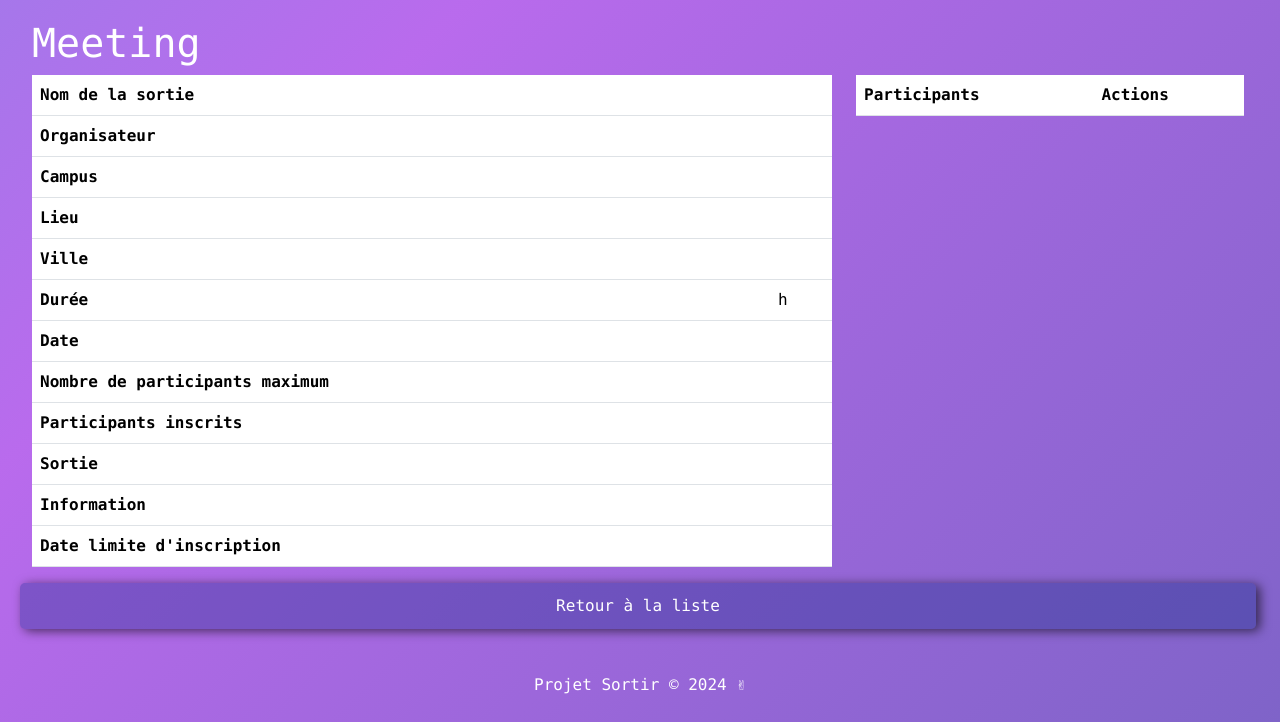
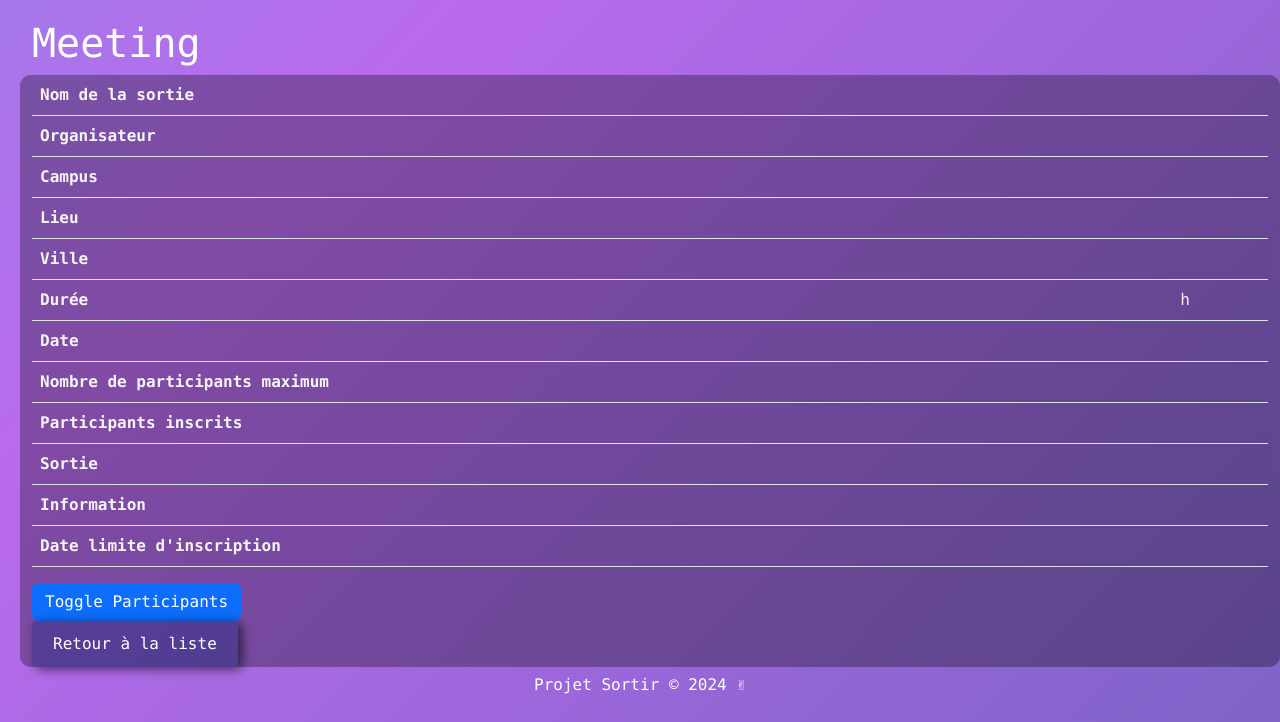
Before and after one commit to axelm-dev/projet_sortir, a Symfony app: template templates/meeting/show.html.twig in a window 1280 px wide. Shown: the part 131-853 px from the top of the page. Run offline with Twig, Linux system fonts and the light colour scheme; the template is opened without the code that fills it, so the values that code supplies are empty; some libraries are stand-ins or nearby versions.

Commit message:
checkpoint

```diff
--- /dev/null
+++ b/public/css/meeting/show.css
@@ -0,0 +1,30 @@
+.meeting-row{
+    /*position: fixed;*/
+    /*display: flex;*/
+    /*justify-content: center;*/
+    /*align-items: flex-start;*/
+    /*flex-direction: row-reverse;*/
+    /*align-content: flex-start;*/
+    border-radius: 11px !important;
+    background-color: rgba(0, 0, 0, 0.3);
+}
+
+
+
+.meeting-transparent{
+    background-color: transparent !important;
+
+}
+.meeting-row-value{
+    color: whitesmoke !important;
+
+}
+.meeting-row-title{
+    color: whitesmoke !important;
+
+}
+
+/*.meeting-tBody{*/
+/*    background-color: rgba(0, 0, 0, 0.3);*/
+/*    border-radius: 11px;*/
+/*}*/
--- a/templates/base.html.twig
+++ b/templates/base.html.twig
@@ -6,6 +6,7 @@
     <meta name="viewport" content="width=device-width, initial-scale=1.0">
     <link href="https://cdn.jsdelivr.net/npm/bootstrap@5.3.2/dist/css/bootstrap.min.css" rel="stylesheet" integrity="sha384-T3c6CoIi6uLrA9TneNEoa7RxnatzjcDSCmG1MXxSR1GAsXEV/Dwwykc2MPK8M2HN" crossorigin="anonymous">
     <link rel="stylesheet" href="{{ asset('css/style.css') }}">
+    <link rel="stylesheet" href="{{ asset('css/meeting/show.css') }}">
     {% block stylesheets %}
     {% endblock %}
 
--- a/templates/meeting/show.html.twig
+++ b/templates/meeting/show.html.twig
@@ -4,73 +4,97 @@
 
 {% block body %}
     <h1>Meeting</h1>
-    <div class="row">
-        <div class="col-8">
+    <div class="meeting-row">
+{#        <div class="col-8">#}
             <table class="table">
-                <tbody>
+                <tbody class="meeting-tBody">
                 <tr>
-                    <th>Nom de la sortie</th>
-                    <td>{{ meeting.name }}</td>
+                    <th class="meeting-transparent meeting-row-title">Nom de la sortie</th>
+                    <td class="meeting-transparent meeting-row-value">{{ meeting.name }}</td>
                 </tr>
                 <tr>
-                    <th>Organisateur</th>
-                    <td>{{ meeting.organizer.login }}</td>
+                    <th class="meeting-transparent meeting-row-title">Organisateur</th>
+                    <td class="meeting-transparent meeting-row-value">{{ meeting.organizer.login }}</td>
                 </tr>
                 <tr>
-                    <th>Campus</th>
-                    <td>{{ meeting.campus.name }}</td>
+                    <th class="meeting-transparent meeting-row-title">Campus</th>
+                    <td class="meeting-transparent meeting-row-value">{{ meeting.campus.name }}</td>
                 </tr>
                 <tr>
-                    <th>Lieu</th>
-                    <td>{{ meeting.place.name }}</td>
+                    <th class="meeting-transparent meeting-row-title">Lieu</th>
+                    <td class="meeting-transparent meeting-row-value">{{ meeting.place.name }}</td>
                 </tr>
                 <tr>
-                    <th>Ville</th>
-                    <td>{{ meeting.place.city.name }}</td>
+                    <th class="meeting-transparent meeting-row-title">Ville</th>
+                    <td class="meeting-transparent meeting-row-value">{{ meeting.place.city.name }}</ td>
                 </tr>
                 <tr>
-                    <th>Durée</th>
-                    <td>{{ meeting.duration }}h</td>
+                    <th class="meeting-transparent meeting-row-title">Durée</th>
+                    <td class="meeting-transparent meeting-row-value">{{ meeting.duration }}h</td>
                 </tr>
                 <tr>
-                    <th>Date</th>
-                    <td>{{ meeting.date ? meeting.date|date('Y-m-d H:i') : '' }}</td>
+                    <th class="meeting-transparent meeting-row-title">Date</th>
+                    <td class="meeting-transparent meeting-row-value">{{ meeting.date ? meeting.date|date('Y-m-d H:i') : '' }}</td>
                 </tr>
                 <tr>
-                    <th>Nombre de participants maximum</th>
-                    <td>{{ meeting.usersMax }}</td>
+                    <th class="meeting-transparent meeting-row-title">Nombre de participants maximum</th>
+                    <td class="meeting-transparent meeting-row-value">{{ meeting.usersMax }}</td>
                 </tr>
                 <tr>
-                    <th>Participants inscrits</th>
-                    <td>{{ meeting.nbUser }}</td>
+                    <th class="meeting-transparent meeting-row-title">Participants inscrits</th>
+                    <td class="meeting-transparent meeting-row-value">{{ meeting.nbUser }}</td>
                 </tr>
                 <tr>
-                    <th>Sortie</th>
-                    <td>{{ meeting.state.value }}</td>
+                    <th class="meeting-transparent meeting-row-title">Sortie</th>
+                    <td class="meeting-transparent meeting-row-value">{{ meeting.state.value }}</td>
                 </tr>
                 <tr>
-                    <th>Information</th>
-                    <td>{{ meeting.textNote }}</td>
+                    <th class="meeting-transparent meeting-row-title">Information</th>
+                    <td class="meeting-transparent meeting-row-value">{{ meeting.textNote }}</td>
                 </tr>
                 <tr>
-                    <th>Date limite d'inscription</th>
-                    <td>{{ meeting.limitDate ? meeting.limitDate|date('Y-m-d') : '' }}</td>
+                    <th class="meeting-transparent meeting-row-title">Date limite d'inscription</th>
+                    <td class="meeting-transparent meeting-row-value">{{ meeting.limitDate ? meeting.limitDate|date('Y-m-d') : '' }}</td>
                 </tr>
                 {% if meeting.annulationReason != null %}
                     <tr>
-                        <th>Raison de l'annulation</th>
-                        <td>{{ meeting.annulationReason }}</td>
+                        <th class="meeting-transparent meeting-row-title">Raison de l'annulation</th>
+                        <td class="meeting-transparent meeting-row-value">{{ meeting.annulationReason }}</td>
                     </tr>
                 {% endif %}
                 </tbody>
             </table>
-        </div>
+{#        </div>#}
+{#        <div class="col-4">#}
+{#            <table class="table">#}
+{#                <thead>#}
+{#                    <tr>#}
+{#                        <th>Participants</th>#}
+{#                        <th>Actions</th>#}
+{#                    </tr>#}
+{#                </thead>#}
+{#                <tbody>#}
+{#                    {% for user in meeting.participants %}#}
+{#                        <tr>#}
+{#                            <td>{{ user.login }}</td>#}
+{#                            <td>#}
+{#                                <a href="{{ path('app_profile_user', {'id': user.id, 'sortie': meeting.id}) }}" class="btn btn-custom">Voir</a>#}
+{#                            </td>#}
+{#                        </tr>#}
+{#                    {% endfor %}#}
+{#                </tbody>#}
+{#            </table>#}
+{#        </div>#}
         <div class="col-4">
+            <button class="btn btn-primary" type="button" data-bs-toggle="collapse" data-bs-target="#participantsTable" aria-expanded="false" aria-controls="participantsTable">
+                Toggle Participants
+            </button>
+            <div class="collapse" id="participantsTable">
                 <table class="table">
                     <thead>
                     <tr>
-                        <th>Participants</th>
-                        <th>Actions</th>
+                        <th class="meeting-transparent meeting-row-title">Participants</th>
+                        <th class="meeting-transparent meeting-row-value">Actions</th>
                     </tr>
                     </thead>
                     <tbody>
@@ -85,6 +109,8 @@
                     </tbody>
                 </table>
             </div>
+        </div>
+
 
 
         <a href="{{ path('app_meeting_index') }}" class="btn btn-custom">Retour à la liste</a>
```
Also changed, not shown: migrations/Version20240228151521.php (added, +31 -0 lines). Lines whose indentation alone changed are shown as unchanged.
